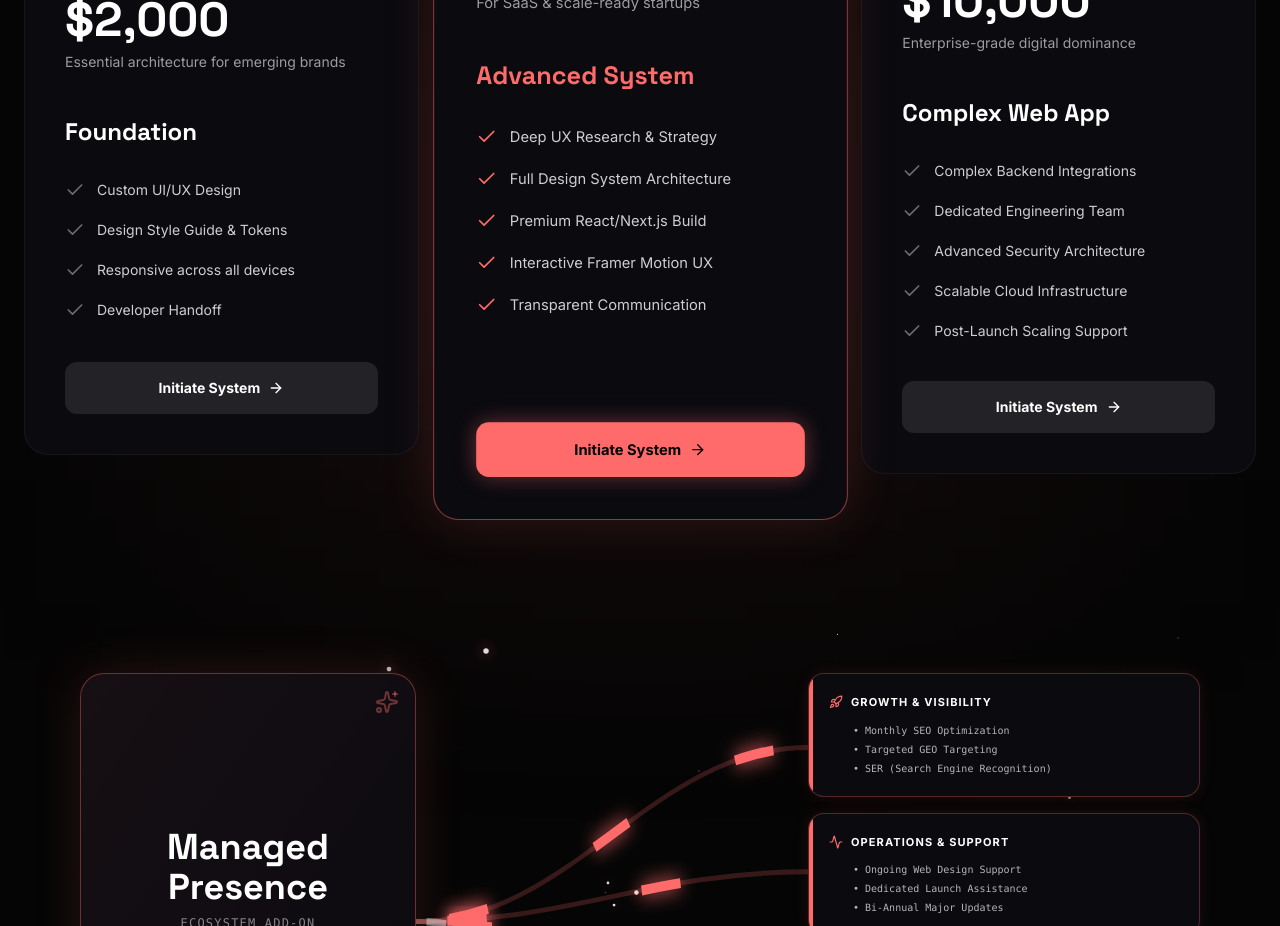
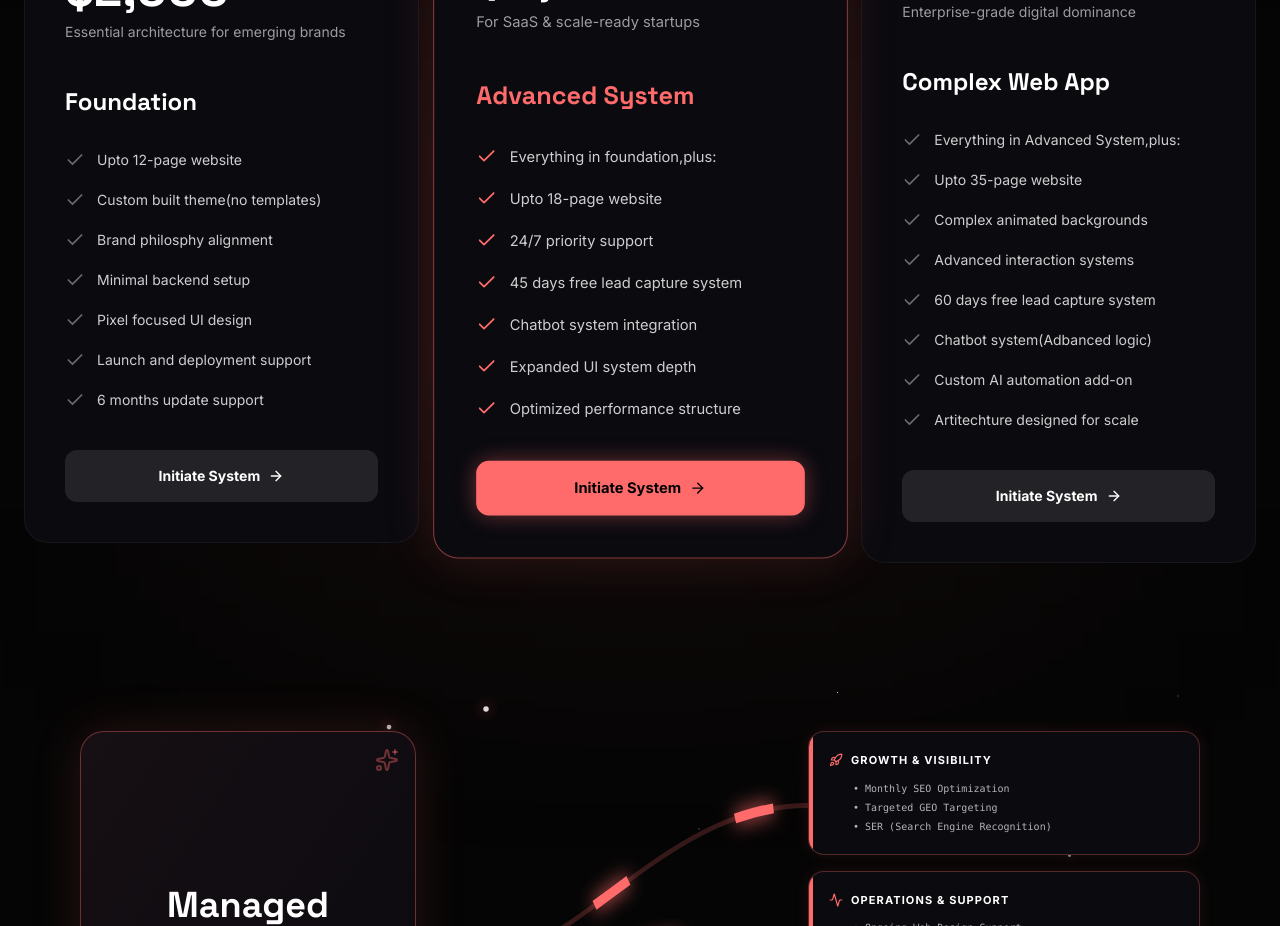
Before and after one commit to Raazia-Imran/rsi-studio-v2, a Next.js app: page /pricing in a window 1280 px wide. Shown: the part 1040-1966 px from the top of the page. Built offline with nearby package versions, Linux system fonts and the light colour scheme.

Commit message:
Pricing  Updated

```diff
--- a/src/app/components/sections/Pricing.tsx
+++ b/src/app/components/sections/Pricing.tsx
@@ -47,9 +47,9 @@ export default function PricingSection() {
 
             <ul className="space-y-4 mb-8">
               {[
-                "Custom Homepage Design",
-                "Responsive Layout",
-                "Basic SEO Setup",
+                "Up to 12-page wwebsite",
+                "Custom built theme(no templates)",
+                "Brand philosphy alignment",
                 "Contact Form Integration",
               ].map((feature, index) => (
                 <li key={index} className="flex items-center gap-3">
--- a/src/app/pricing/page.tsx
+++ b/src/app/pricing/page.tsx
@@ -338,11 +338,13 @@ const PRICING_TIERS = [
     title: "Foundation",
     subtitle: "Essential architecture for emerging brands",
     features: [
-      "Custom UI/UX Design",
-      "Design Style Guide & Tokens",
-      "Responsive across all devices",
-      "Developer Handoff",
-    ],
+      "Upto 12-page website",
+      "Custom built theme(no templates)",
+      "Brand philosphy alignment",
+      "Minimal backend setup",
+      "Pixel focused UI design",
+      "Launch and deployment support",
+      "6 months update support"    ],
     highlight: false,
   },
   {
@@ -350,11 +352,13 @@ const PRICING_TIERS = [
     title: "Advanced System",
     subtitle: "For SaaS & scale-ready startups",
     features: [
-      "Deep UX Research & Strategy",
-      "Full Design System Architecture",
-      "Premium React/Next.js Build",
-      "Interactive Framer Motion UX",
-      "Transparent Communication",
+      "Everything in foundation,plus:",
+      "Upto 18-page website",
+      "24/7 priority support",
+      "45 days free lead capture system",
+      "Chatbot system integration",
+      "Expanded UI system depth",
+      "Optimized performance structure"
     ],
     highlight: true,
   },
@@ -363,11 +367,14 @@ const PRICING_TIERS = [
     title: "Complex Web App",
     subtitle: "Enterprise-grade digital dominance",
     features: [
-      "Complex Backend Integrations",
-      "Dedicated Engineering Team",
-      "Advanced Security Architecture",
-      "Scalable Cloud Infrastructure",
-      "Post-Launch Scaling Support",
+      "Everything in Advanced System,plus:",
+      "Upto 35-page website",
+      "Complex animated backgrounds",
+      "Advanced interaction systems",
+      "60 days free lead capture system",
+      "Chatbot system(Adbanced logic)",
+      "Custom AI automation add-on",
+      "Artitechture designed for scale"
     ],
     highlight: false,
   },
--- a/src/app/testimonials/page.tsx
+++ b/src/app/testimonials/page.tsx
@@ -335,39 +335,31 @@ function PortfolioSection() {
    DEVICE SHOWCASE
    ================================================================ */
 
+
 const SCENES = [
   {
-    phone1:  { label: "Web Design",      imageSrc: undefined as string | undefined },
-    laptop1: { label: "Custom Software", imageSrc: undefined as string | undefined },
-    phone2:  { label: "Web development", imageSrc: undefined as string | undefined },
-    laptop2: { label: "Web Automation",  imageSrc: undefined as string | undefined },
-    phone3:  { label: "SEO strategy",   imageSrc: undefined as string | undefined },
-  },
-  {
-    phone1:  { label: "Private Yacht",  imageSrc: undefined as string | undefined },
-    laptop1: { label: "Aviation",       imageSrc: undefined as string | undefined },
-    phone2:  { label: "Startup",        imageSrc: undefined as string | undefined },
-    laptop2: { label: "Real Estate",    imageSrc: undefined as string | undefined },
-    phone3:  { label: "Portfolio",      imageSrc: undefined as string | undefined },
-  },
-  {
-    phone1:  { label: "Finance App",  imageSrc: undefined as string | undefined },
-    laptop1: { label: "Admin Panel",  imageSrc: undefined as string | undefined },
-    phone2:  { label: "Web design",   imageSrc: undefined as string | undefined },
-    laptop2: { label: "Product Site", imageSrc: undefined as string | undefined },
-    phone3:  { label: "Booking UI",   imageSrc: undefined as string | undefined },
-  },
+    phone1:  { label: "Web Design",       imageSrc: undefined as string | undefined },
+    laptop1: { label: "Custom Software",  imageSrc: undefined as string | undefined },
+    phone2:  { label: "Web Development",  imageSrc: undefined as string | undefined },
+    laptop2: { label: "Web Automation",   imageSrc: undefined as string | undefined },
+    phone3:  { label: "SEO Strategy",     imageSrc: undefined as string | undefined },
+    laptop3: { label: "Dashboards",       imageSrc: undefined as string | undefined },
+    phone4:  { label: "Monthly Presence", imageSrc: undefined as string | undefined },
+    laptop4: { label: "Landing Pages",    imageSrc: undefined as string | undefined },
+  }
 ];
 
 function Laptop({ imageSrc, label }: { imageSrc?: string; label?: string }) {
   return (
-    <div style={{ width: "clamp(200px, 28vw, 340px)", flexShrink: 0, position: "relative" }}>
+    <div style={{ width: "clamp(240px, 32vw, 400px)", flexShrink: 0, position: "relative" }}>
       <div style={{ position: "absolute", bottom: -10, left: "10%", right: "10%", height: 30, background: "rgba(0,0,0,0.15)", filter: "blur(18px)", borderRadius: "50%", zIndex: 0 }} />
       <div style={{ position: "relative", zIndex: 1, background: "#0e0e0e", borderRadius: "14px 14px 0 0", border: "2px solid rgba(0,0,0,0.15)", borderBottom: "none", overflow: "hidden", paddingBottom: "63%", boxShadow: "0 -4px 30px rgba(0,0,0,0.12)" }}>
         <div style={{ position: "absolute", top: 6, left: "50%", transform: "translateX(-50%)", width: 6, height: 6, borderRadius: "50%", background: "#1a1a1a", border: "1px solid rgba(255,255,255,0.1)", zIndex: 10 }} />
         <div style={{ position: "absolute", top: 0, left: 0, right: 0, height: 28, background: "#111", borderBottom: "1px solid rgba(255,255,255,0.06)", display: "flex", alignItems: "center", padding: "0 10px", gap: 6, zIndex: 5 }}>
           <div style={{ display: "flex", gap: 4 }}>
-            {["#ff5f57", "#febc2e", "#28c840"].map((c, i) => (<div key={i} style={{ width: 8, height: 8, borderRadius: "50%", background: c, opacity: 0.8 }} />))}
+            {["#ff5f57", "#febc2e", "#28c840"].map((c, i) => (
+              <div key={i} style={{ width: 8, height: 8, borderRadius: "50%", background: c, opacity: 0.8 }} />
+            ))}
           </div>
           <div style={{ flex: 1, height: 14, background: "rgba(255,255,255,0.06)", borderRadius: 4, marginLeft: 8 }} />
         </div>
@@ -377,11 +369,17 @@ function Laptop({ imageSrc, label }: { imageSrc?: string; label?: string }) {
           ) : (
             <div style={{ width: "100%", height: "100%", background: "linear-gradient(135deg, #141414 0%, #0a0a0a 100%)", display: "flex", flexDirection: "column", alignItems: "center", justifyContent: "center", gap: 10, padding: "0 24px" }}>
               <div style={{ width: 36, height: 36, borderRadius: 10, border: "1px solid rgba(255,107,107,0.25)", display: "flex", alignItems: "center", justifyContent: "center" }}>
-                <svg width="16" height="16" viewBox="0 0 24 24" fill="none" stroke="rgba(255,107,107,0.6)" strokeWidth="1.5"><rect x="3" y="3" width="18" height="18" rx="2" /><circle cx="8.5" cy="8.5" r="1.5" /><path d="m21 15-5-5L5 21" /></svg>
+                <svg width="16" height="16" viewBox="0 0 24 24" fill="none" stroke="rgba(255,107,107,0.6)" strokeWidth="1.5">
+                  <rect x="3" y="3" width="18" height="18" rx="2" />
+                  <circle cx="8.5" cy="8.5" r="1.5" />
+                  <path d="m21 15-5-5L5 21" />
+                </svg>
               </div>
               <span style={{ color: "rgba(255,255,255,0.25)", fontSize: 9, fontFamily: "monospace", textTransform: "uppercase", letterSpacing: "0.15em" }}>{label}</span>
               <div style={{ width: "100%", display: "flex", flexDirection: "column", gap: 6 }}>
-                {[100, 80, 60].map((w, i) => (<div key={i} style={{ height: 5, background: "rgba(255,255,255,0.06)", borderRadius: 3, width: `${w}%` }} />))}
+                {[100, 80, 60].map((w, i) => (
+                  <div key={i} style={{ height: 5, background: "rgba(255,255,255,0.06)", borderRadius: 3, width: `${w}%` }} />
+                ))}
               </div>
             </div>
           )}
@@ -398,7 +396,7 @@ function Laptop({ imageSrc, label }: { imageSrc?: string; label?: string }) {
 
 function Phone({ imageSrc, label }: { imageSrc?: string; label?: string }) {
   return (
-    <div style={{ width: "clamp(60px, 9vw, 110px)", flexShrink: 0, position: "relative", alignSelf: "flex-end", marginBottom: 26 }}>
+    <div style={{ width: "clamp(90px, 13vw, 160px)", flexShrink: 0, position: "relative", alignSelf: "flex-end", marginBottom: 26 }}>
       <div style={{ position: "absolute", bottom: -8, left: "5%", right: "5%", height: 20, background: "rgba(0,0,0,0.12)", filter: "blur(12px)", borderRadius: "50%", zIndex: 0 }} />
       <div style={{ position: "relative", zIndex: 1, background: "#0e0e0e", borderRadius: 28, border: "2px solid rgba(0,0,0,0.15)", overflow: "hidden", paddingBottom: "214%", boxShadow: "0 8px 40px rgba(0,0,0,0.15), inset 0 0 0 1px rgba(255,255,255,0.04)" }}>
         <div style={{ position: "absolute", top: 10, left: "50%", transform: "translateX(-50%)", width: 44, height: 13, borderRadius: 10, background: "#000", zIndex: 10 }} />
@@ -411,11 +409,17 @@ function Phone({ imageSrc, label }: { imageSrc?: string; label?: string }) {
           ) : (
             <div style={{ width: "100%", height: "100%", background: "linear-gradient(to bottom, #141414, #090909)", display: "flex", flexDirection: "column", alignItems: "center", justifyContent: "center", gap: 8, padding: "0 10px" }}>
               <div style={{ width: 28, height: 28, borderRadius: 8, border: "1px solid rgba(255,107,107,0.2)", display: "flex", alignItems: "center", justifyContent: "center" }}>
-                <svg width="11" height="11" viewBox="0 0 24 24" fill="none" stroke="rgba(255,107,107,0.5)" strokeWidth="1.5"><rect x="5" y="2" width="14" height="20" rx="2" /><line x1="9" y1="7" x2="15" y2="7" /><line x1="9" y1="11" x2="15" y2="11" /></svg>
+                <svg width="11" height="11" viewBox="0 0 24 24" fill="none" stroke="rgba(255,107,107,0.5)" strokeWidth="1.5">
+                  <rect x="5" y="2" width="14" height="20" rx="2" />
+                  <line x1="9" y1="7" x2="15" y2="7" />
+                  <line x1="9" y1="11" x2="15" y2="11" />
+                </svg>
               </div>
               <span style={{ color: "rgba(255,255,255,0.2)", fontSize: 7, fontFamily: "monospace", textTransform: "uppercase", letterSpacing: "0.1em", textAlign: "center" }}>{label}</span>
               <div style={{ display: "grid", gridTemplateColumns: "1fr 1fr 1fr", gap: 4, width: "100%", padding: "0 4px" }}>
-                {Array.from({ length: 6 }).map((_, i) => (<div key={i} style={{ aspectRatio: "1", borderRadius: 8, background: "rgba(255,255,255,0.05)", border: "1px solid rgba(255,255,255,0.06)" }} />))}
+                {Array.from({ length: 6 }).map((_, i) => (
+                  <div key={i} style={{ aspectRatio: "1", borderRadius: 8, background: "rgba(255,255,255,0.05)", border: "1px solid rgba(255,255,255,0.06)" }} />
+                ))}
               </div>
             </div>
           )}
@@ -429,12 +433,15 @@ function Phone({ imageSrc, label }: { imageSrc?: string; label?: string }) {
 
 function DeviceScene({ scene }: { scene: typeof SCENES[0] }) {
   return (
-    <div style={{ display: "flex", alignItems: "flex-end", gap: 12, paddingBottom: 20, paddingLeft: 16, paddingRight: 16 }}>
-      <Phone label={scene.phone1.label} imageSrc={scene.phone1.imageSrc} />
+    <div style={{ display: "flex", alignItems: "flex-end", gap: 24, paddingBottom: 20, paddingLeft: 16, paddingRight: 16 }}>
+      <Phone  label={scene.phone1.label}  imageSrc={scene.phone1.imageSrc} />
       <Laptop label={scene.laptop1.label} imageSrc={scene.laptop1.imageSrc} />
-      <Phone label={scene.phone2.label} imageSrc={scene.phone2.imageSrc} />
+      <Phone  label={scene.phone2.label}  imageSrc={scene.phone2.imageSrc} />
       <Laptop label={scene.laptop2.label} imageSrc={scene.laptop2.imageSrc} />
-      <Phone label={scene.phone3.label} imageSrc={scene.phone3.imageSrc} />
+      <Phone  label={scene.phone3.label}  imageSrc={scene.phone3.imageSrc} />
+      <Laptop label={scene.laptop3.label} imageSrc={scene.laptop3.imageSrc} />
+      <Phone  label={scene.phone4.label}  imageSrc={scene.phone4.imageSrc} />
+      <Laptop label={scene.laptop4.label} imageSrc={scene.laptop4.imageSrc} />
     </div>
   );
 }
@@ -463,23 +470,34 @@ function DeviceShowcase() {
       <div style={{ position: "absolute", top: "50%", left: "50%", transform: "translate(-50%,-50%)", width: 900, height: 500, background: "rgba(255,107,107,0.06)", filter: "blur(150px)", borderRadius: "50%", pointerEvents: "none" }} />
       <div style={{ position: "absolute", inset: "0 auto 0 0", width: "clamp(40px, 8vw, 200px)", background: "linear-gradient(to right, #ffffff, transparent)", zIndex: 20, pointerEvents: "none" }} />
       <div style={{ position: "absolute", inset: "0 0 0 auto", width: "clamp(40px, 8vw, 200px)", background: "linear-gradient(to left, #ffffff, transparent)", zIndex: 20, pointerEvents: "none" }} />
+
       <div className="text-center relative z-10 px-4" style={{ marginBottom: "clamp(24px,4vw,48px)" }}>
-      <p className="text-[#FF6B6B] text-[10px] font-mono uppercase tracking-[0.6em] mb-4">Selected Works</p>
-      <h2 className="text-3xl md:text-5xl lg:text-6xl font-display font-bold tracking-tighter" style={{ color: "#111", margin: 0 }}>
-    BUILT BY <span style={{ color: "#FF6B6B" }}>RSI</span>
-  </h2>
-</div>
+        <p className="text-[#FF6B6B] text-[10px] font-mono uppercase tracking-[0.6em] mb-4">Selected Works</p>
+        <h2 className="text-3xl md:text-5xl lg:text-6xl font-display font-bold tracking-tighter" style={{ color: "#111", margin: 0 }}>
+          BUILT BY <span style={{ color: "#FF6B6B" }}>RSI</span>
+        </h2>
+      </div>
+
       <TagRow tags={TAGS_TOP} dir="left" speed={30} />
-      <div style={{ overflow: "hidden", position: "relative", zIndex: 10, padding: "40px 0" }} onMouseEnter={() => setPaused(true)} onMouseLeave={() => setPaused(false)}>
-        <div style={{ display: "flex", width: "max-content", animation: "deviceScroll 50s linear infinite", animationPlayState: paused ? "paused" : "running" }}>
-          {[0, 1, 2].map((copy) => SCENES.map((scene, i) => (<DeviceScene key={`${copy}-${i}`} scene={scene} />)))}
+
+      <div
+        style={{ overflow: "hidden", position: "relative", zIndex: 10, padding: "40px 0" }}
+        onMouseEnter={() => setPaused(true)}
+        onMouseLeave={() => setPaused(false)}
+      >
+        <div style={{ display: "flex", width: "max-content", animation: "deviceScroll 60s linear infinite", animationPlayState: paused ? "paused" : "running" }}>
+          {[0, 1, 2].map((copy) =>
+            SCENES.map((scene, i) => <DeviceScene key={`${copy}-${i}`} scene={scene} />)
+          )}
         </div>
       </div>
+
       <TagRow tags={TAGS_BOT} dir="right" speed={35} />
+
       <style>{`
-        @keyframes tagL        { from { transform: translateX(0); }           to { transform: translateX(-33.333%); } }
-        @keyframes tagR        { from { transform: translateX(-33.333%); }    to { transform: translateX(0); } }
-        @keyframes deviceScroll{ from { transform: translateX(0); }           to { transform: translateX(-33.333333%); } }
+        @keyframes tagL         { from { transform: translateX(0); }         to { transform: translateX(-33.333%); } }
+        @keyframes tagR         { from { transform: translateX(-33.333%); }  to { transform: translateX(0); } }
+        @keyframes deviceScroll { from { transform: translateX(0); }         to { transform: translateX(-33.333333%); } }
       `}</style>
     </section>
   );
```
